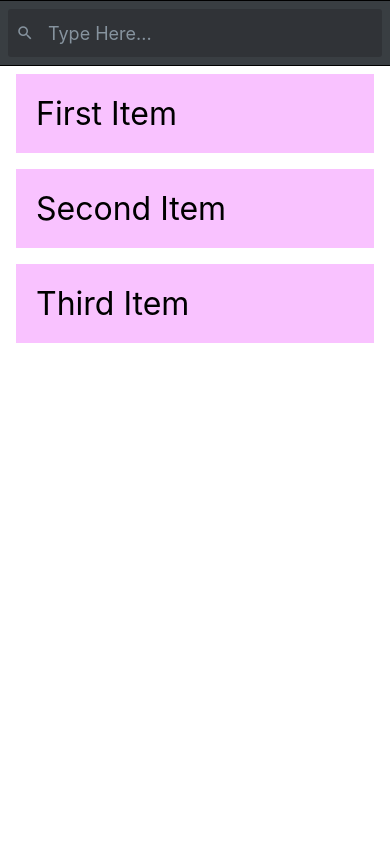
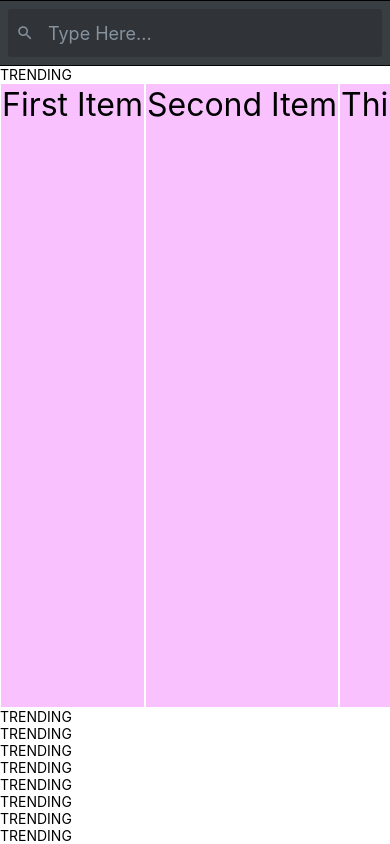
Before and after one commit to Brightcoders-Bootcamps/kata-03-recetario-de-cocina-team-nov-002, a React Native app in the folder Recetario/: screen / in a window 390 px wide. Built offline with nearby package versions, Linux system fonts and the light colour scheme.

Commit message:
First list item

```diff
--- a/Recetario/App.js
+++ b/Recetario/App.js
@@ -1,16 +1,32 @@
-import React, { Component, useState } from 'react';
-import {View, Text} from 'react-native'
+import React from 'react';
+import {SafeAreaView, StyleSheet, StatusBar, Text} from 'react-native';
 import Bar from './Components/Bar';
 import List from './Components/List';
 
 const App = () => {
-  const [search, setSearch] = useState('');
   return (
-    <View>
+    <SafeAreaView style={styles.container}>
       <Bar />
+      <Text>TRENDING</Text>
       <List />
-    </View>
+      <Text>TRENDING</Text>
+      <Text>TRENDING</Text>
+      <Text>TRENDING</Text>
+      <Text>TRENDING</Text>
+      <Text>TRENDING</Text>
+      <Text>TRENDING</Text>
+      <Text>TRENDING</Text>
+
+      <Text>TRENDING</Text>
+    </SafeAreaView>
   );
 };
 
+const styles = StyleSheet.create({
+  container: {
+    flex: 1,
+    marginTop: StatusBar.currentHeight || 0,
+  },
+});
+
 export default App;
--- a/Recetario/Components/List.js
+++ b/Recetario/Components/List.js
@@ -1,38 +1,5 @@
-/*import React from 'react';
-import {ListItem, Avatar,View} from 'react-native-elements';
-
-const list = [
-  {
-    name: 'Amy Farha',
-    subtitle: 'Vice President',
-  },
-  {
-    name: 'Chris Jackson',
-    subtitle: 'Vice Chairman',
-  }
-];
-
-  <View>
-  {list.map((l, i) => (
-    <ListItem key={i} bottomDivider>
-      <ListItem.Content>
-        <ListItem.Title>{l.name}</ListItem.Title>
-        <ListItem.Subtitle>{l.subtitle}</ListItem.Subtitle>
-      </ListItem.Content>
-    </ListItem>
-  ))}
-</View>
-
-
-
-
-
-
-export default List
-*/
-
 import React from 'react';
-import { SafeAreaView, View, FlatList, StyleSheet, Text, StatusBar } from 'react-native';
+import {View, FlatList, StyleSheet, Text, StatusBar} from 'react-native';
 
 const DATA = [
   {
@@ -49,38 +16,32 @@ const DATA = [
   },
 ];
 
-const Item = ({ title }) => (
+const Item = ({title}) => (
   <View style={styles.item}>
     <Text style={styles.title}>{title}</Text>
   </View>
 );
 
 const List = () => {
-  const renderItem = ({ item }) => (
-    <Item title={item.title} />
-  );
+  const renderItem = ({item}) => <Item title={item.title} />;
 
   return (
-    <SafeAreaView style={styles.container}>
-      <FlatList
-        data={DATA}
-        renderItem={renderItem}
-        keyExtractor={item => item.id}
-      />
-    </SafeAreaView>
+    <FlatList
+      horizontal={true}
+      data={DATA}
+      renderItem={renderItem}
+      keyExtractor={(item) => item.id}
+    />
   );
-}
+};
 
 const styles = StyleSheet.create({
-  container: {
-    flex: 1,
-    marginTop: StatusBar.currentHeight || 0,
-  },
   item: {
     backgroundColor: '#f9c2ff',
-    padding: 20,
-    marginVertical: 8,
-    marginHorizontal: 16,
+    paddingHorizontal: 1,
+    paddingVertical: 1,
+    marginVertical: 1,
+    marginHorizontal: 1,
   },
   title: {
     fontSize: 32,
```
Also changed, not shown: 23 other files (tests, documents, lock files or other folders).
